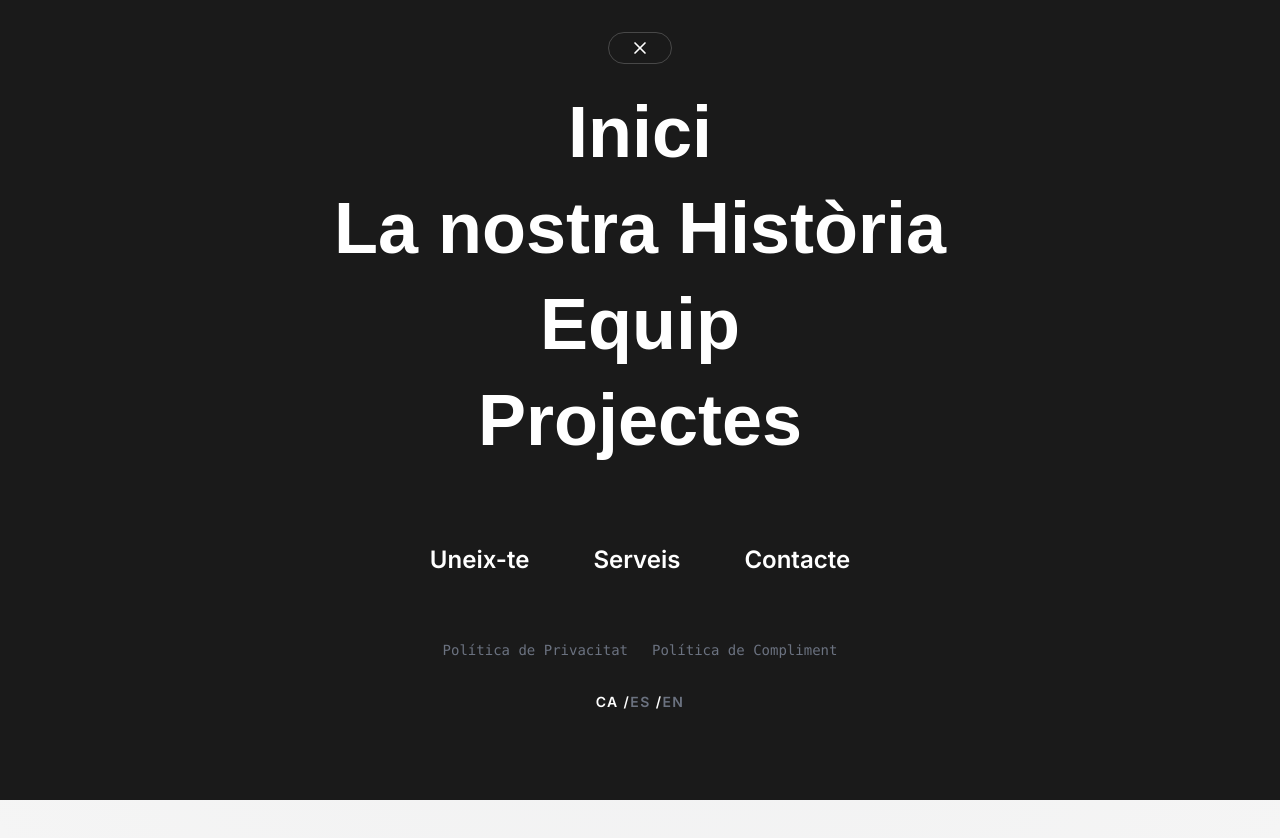
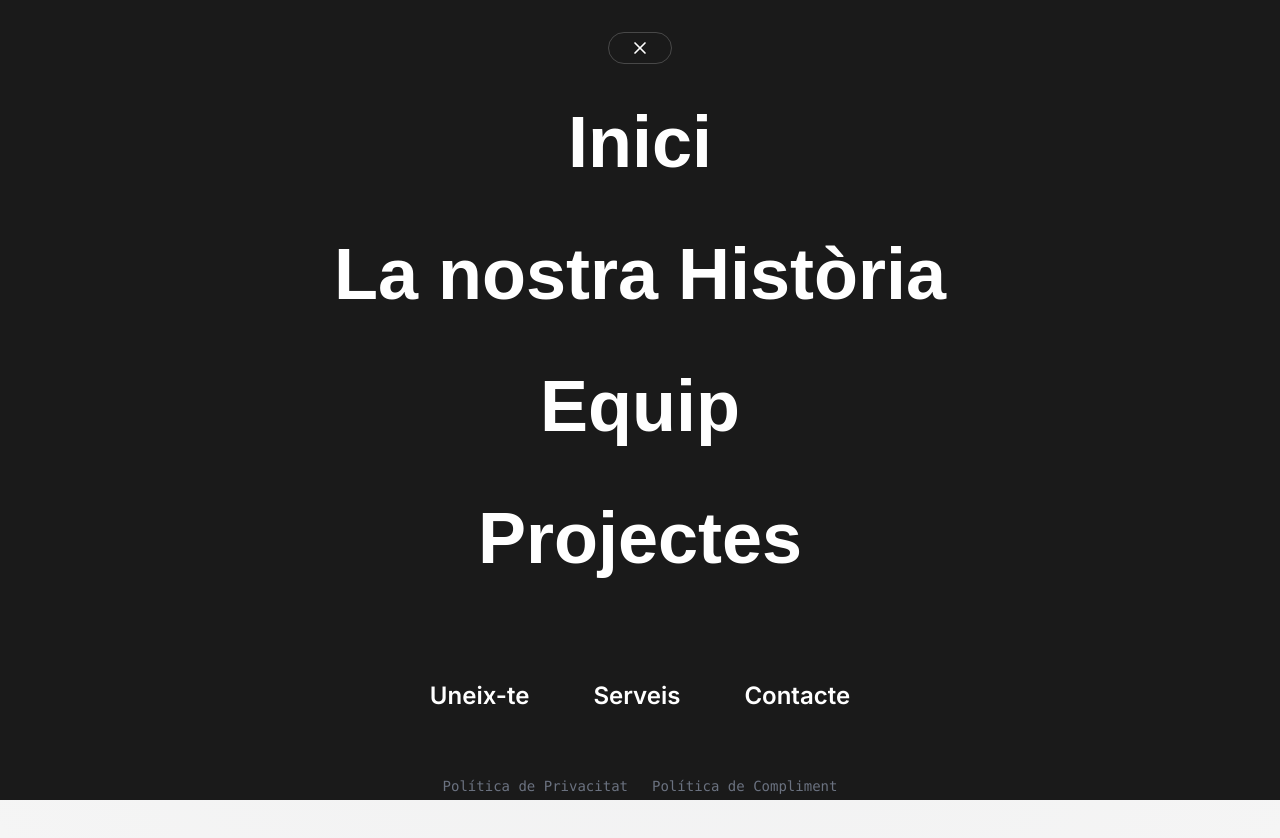
Before and after one commit to DuckHats/Portfoli, a React (Vite) app: page / in a window 1280 px wide. Both pictures are taken after a click on the button 963 px from the left and 53 px from the top of the page. Shown: the top 838 px of the page. Built offline with nearby package versions, Linux system fonts and the light colour scheme.

Commit message:
fix: adjust navigation styling and layout in FullScreenMenu component

```diff
--- a/src/components/FullScreenMenu.tsx
+++ b/src/components/FullScreenMenu.tsx
@@ -42,7 +42,7 @@
 
           <div className="min-h-screen flex flex-col items-center justify-center py-20 px-4 overflow-x-hidden w-full">
             {/* Main Navigation */}
-            <nav aria-label={accessibilityConfig.nav[language].navbarLabel} className="flex flex-col items-center space-y-2 mb-20 w-full overflow-x-hidden px-12 sm:px-16">
+            <nav aria-label={accessibilityConfig.nav[language].navbarLabel} className="flex flex-col items-center space-y-2 mb-20 w-full overflow-hidden px-6">
               <MainMenuLink to="/" onClick={onClose} aria-label={accessibilityConfig.nav[language].linkHomeLabel}>
                 {content.fullScreenMenu.mainNav.home}
               </MainMenuLink>
@@ -133,9 +133,10 @@
     <Link
       to={to}
       onClick={onClick}
-      className="group flex items-center gap-4 text-4xl sm:text-5xl md:text-7xl font-display font-bold hover:text-[#e63946] transition-colors relative py-2"
+      className="group flex items-center justify-center gap-4 font-display font-bold hover:text-[#e63946] transition-colors relative py-2 w-full text-center"
+      style={{ fontSize: 'clamp(1.75rem, 9vw, 4.5rem)' }}
     >
-      <ArrowRight className="absolute -left-12 md:-left-16 w-8 h-8 md:w-12 md:h-12 opacity-0 group-hover:opacity-100 transition-opacity" />
+      <ArrowRight className="absolute -left-8 md:-left-14 w-6 h-6 md:w-10 md:h-10 opacity-0 group-hover:opacity-100 transition-opacity hidden sm:block" />
       {children}
     </Link>
   );
```
